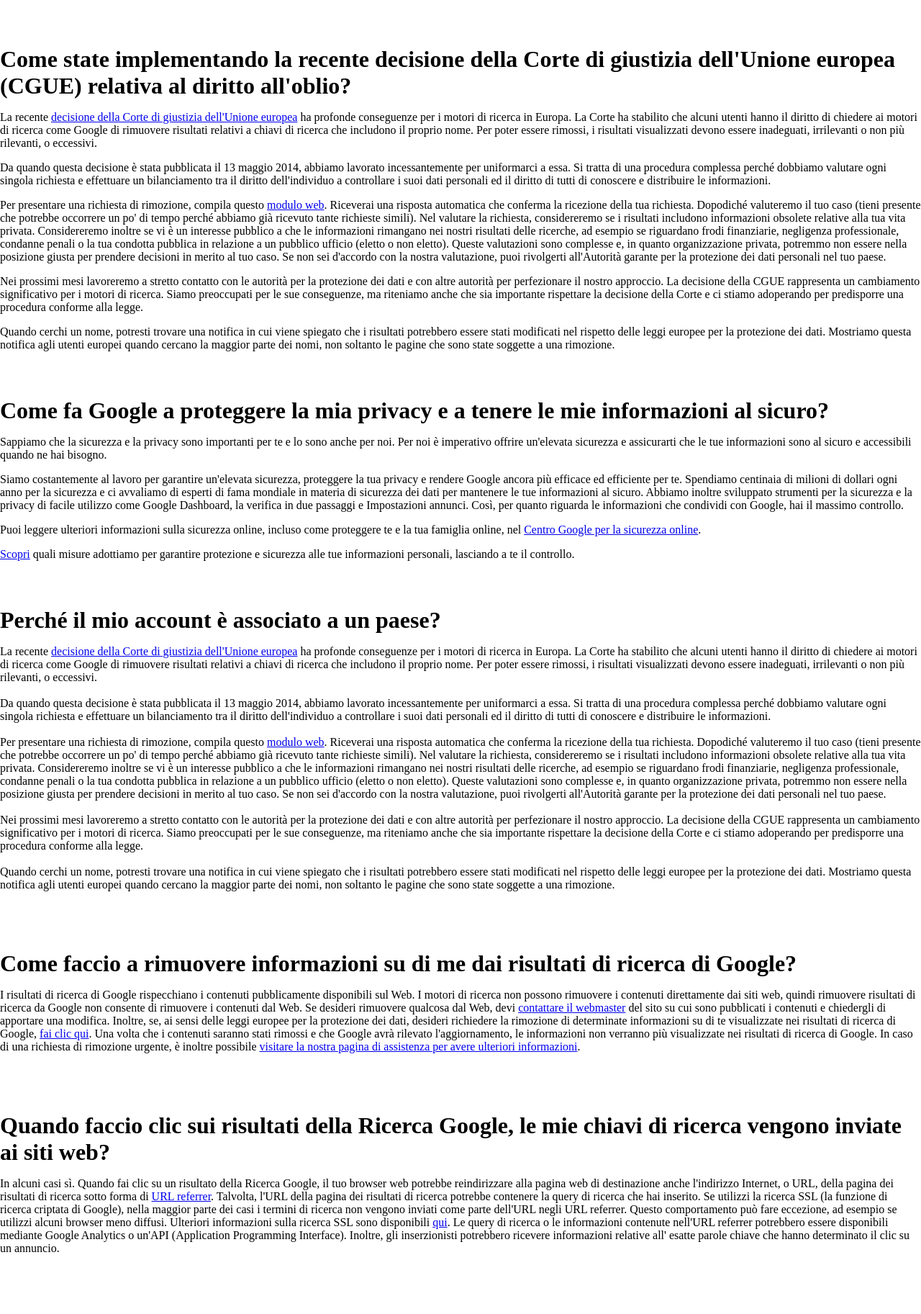
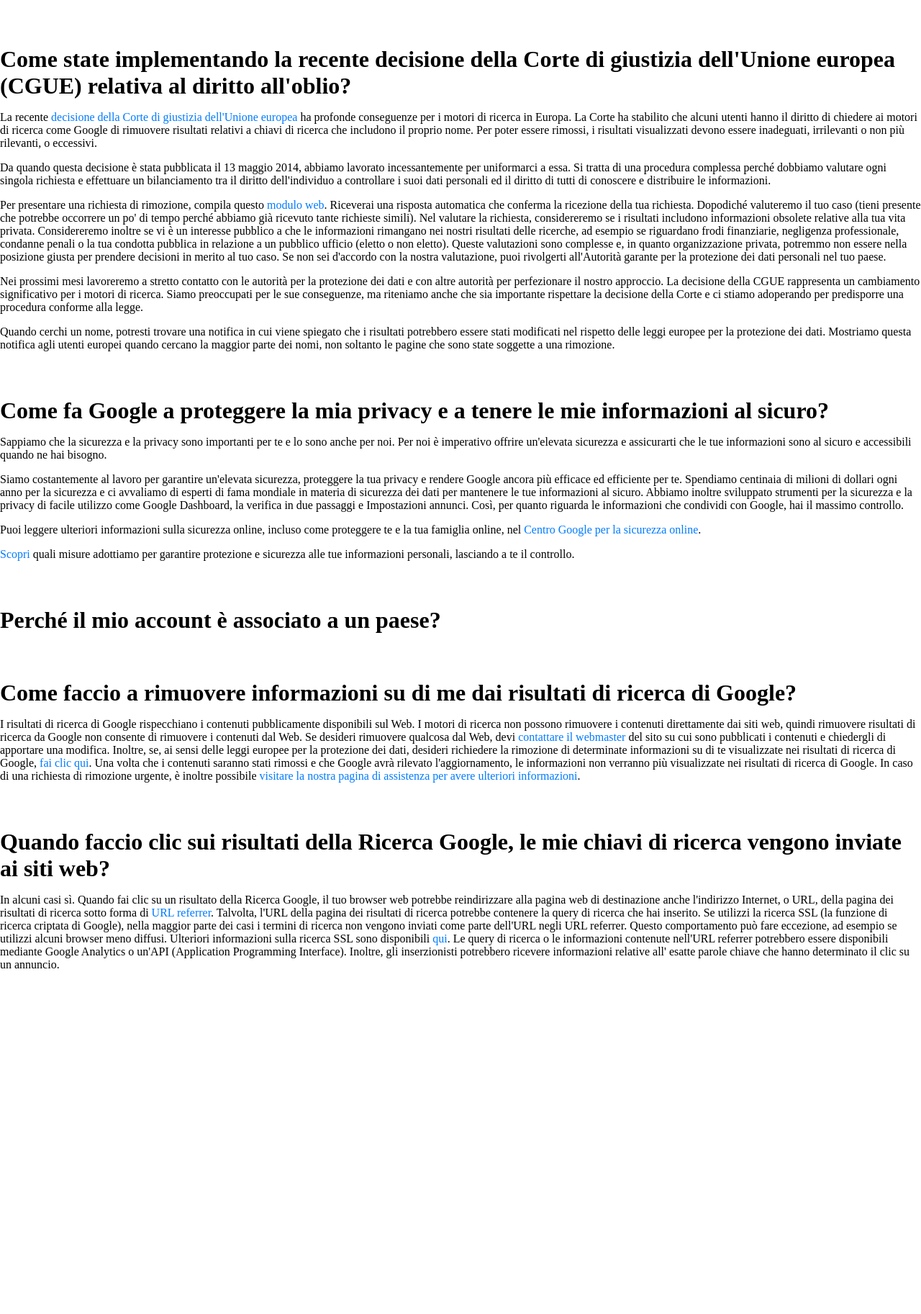
Before and after one commit to MGPasinetti/php-google-faq, a PHP site: page / in a window 1280 px wide. Shown: the whole page at 72% size. After the commit the page ends 1345 px from the top, so only its background shows below. Run offline with PHP 8.4, Linux system fonts and the light colour scheme.

Commit message:
fixing style

```diff
--- a/index.php
+++ b/index.php
@@ -44,11 +44,7 @@ Completare il resto della pagina. -->
         ],
         [
             'Q' => "Perché il mio account è associato a un paese?",
-            'A'=> "La recente <a href='#'>decisione della Corte di giustizia dell'Unione europea</a> ha profonde conseguenze per i motori di ricerca in Europa. La Corte ha stabilito che alcuni utenti hanno il diritto di chiedere ai motori di ricerca come Google di rimuovere risultati relativi a chiavi di ricerca che includono il proprio nome. Per poter essere rimossi, i risultati visualizzati devono essere inadeguati, irrilevanti o non più rilevanti, o eccessivi. <br><br>
-            Da quando questa decisione è stata pubblicata il 13 maggio 2014, abbiamo lavorato incessantemente per uniformarci a essa. Si tratta di una procedura complessa perché dobbiamo valutare ogni singola richiesta e effettuare un bilanciamento tra il diritto dell'individuo a controllare i suoi dati personali ed il diritto di tutti di conoscere e distribuire le informazioni. <br><br>
-            Per presentare una richiesta di rimozione, compila questo <a href='#'>modulo web</a>. Riceverai una risposta automatica che conferma la ricezione della tua richiesta. Dopodiché valuteremo il tuo caso (tieni presente che potrebbe occorrere un po' di tempo perché abbiamo già ricevuto tante richieste simili). Nel valutare la richiesta, considereremo se i risultati includono informazioni obsolete relative alla tua vita privata. Considereremo inoltre se vi è un interesse pubblico a che le informazioni rimangano nei nostri risultati delle ricerche, ad esempio se riguardano frodi finanziarie, negligenza professionale, condanne penali o la tua condotta pubblica in relazione a un pubblico ufficio (eletto o non eletto). Queste valutazioni sono complesse e, in quanto organizzazione privata, potremmo non essere nella posizione giusta per prendere decisioni in merito al tuo caso. Se non sei d'accordo con la nostra valutazione, puoi rivolgerti all'Autorità garante per la protezione dei dati personali nel tuo paese. <br><br>
-            Nei prossimi mesi lavoreremo a stretto contatto con le autorità per la protezione dei dati e con altre autorità per perfezionare il nostro approccio. La decisione della CGUE rappresenta un cambiamento significativo per i motori di ricerca. Siamo preoccupati per le sue conseguenze, ma riteniamo anche che sia importante rispettare la decisione della Corte e ci stiamo adoperando per predisporre una procedura conforme alla legge. <br><br>
-            Quando cerchi un nome, potresti trovare una notifica in cui viene spiegato che i risultati potrebbero essere stati modificati nel rispetto delle leggi europee per la protezione dei dati. Mostriamo questa notifica agli utenti europei quando cercano la maggior parte dei nomi, non soltanto le pagine che sono state soggette a una rimozione. <br><br>",
+            'A'=> "",
             // 'subQandA' => [
             //     'subQ' => '',
             //     'subA' => ''
@@ -56,7 +52,7 @@ Completare il resto della pagina. -->
         ],
         [
             'Q' => "Come faccio a rimuovere informazioni su di me dai risultati di ricerca di Google?",
-            'A'=> "I risultati di ricerca di Google rispecchiano i contenuti pubblicamente disponibili sul Web. I motori di ricerca non possono rimuovere i contenuti direttamente dai siti web, quindi rimuovere risultati di ricerca da Google non consente di rimuovere i contenuti dal Web. Se desideri rimuovere qualcosa dal Web, devi <a href='#'>contattare il webmaster</a> del sito su cui sono pubblicati i contenuti e chiedergli di apportare una modifica. Inoltre, se, ai sensi delle leggi europee per la protezione dei dati, desideri richiedere la rimozione di determinate informazioni su di te visualizzate nei risultati di ricerca di Google, <a href='#'>fai clic qui</a>. Una volta che i contenuti saranno stati rimossi e che Google avrà rilevato l'aggiornamento, le informazioni non verranno più visualizzate nei risultati di ricerca di Google. In caso di una richiesta di rimozione urgente, è inoltre possibile <a href='#'>visitare la nostra pagina di assistenza per avere ulteriori informazioni</a>.<br><br>",
+            'A'=> "<p>I risultati di ricerca di Google rispecchiano i contenuti pubblicamente disponibili sul Web. I motori di ricerca non possono rimuovere i contenuti direttamente dai siti web, quindi rimuovere risultati di ricerca da Google non consente di rimuovere i contenuti dal Web. Se desideri rimuovere qualcosa dal Web, devi <a href='#'>contattare il webmaster</a> del sito su cui sono pubblicati i contenuti e chiedergli di apportare una modifica. Inoltre, se, ai sensi delle leggi europee per la protezione dei dati, desideri richiedere la rimozione di determinate informazioni su di te visualizzate nei risultati di ricerca di Google, <a href='#'>fai clic qui</a>. Una volta che i contenuti saranno stati rimossi e che Google avrà rilevato l'aggiornamento, le informazioni non verranno più visualizzate nei risultati di ricerca di Google. In caso di una richiesta di rimozione urgente, è inoltre possibile <a href='#'>visitare la nostra pagina di assistenza per avere ulteriori informazioni</a>.</p>",
             // 'subQandA' => [
             //     'subQ' => '',
             //     'subA' => ''
@@ -64,7 +60,7 @@ Completare il resto della pagina. -->
         ],
         [
             'Q' => "Quando faccio clic sui risultati della Ricerca Google, le mie chiavi di ricerca vengono inviate ai siti web?",
-            'A'=> "In alcuni casi sì. Quando fai clic su un risultato della Ricerca Google, il tuo browser web potrebbe reindirizzare alla pagina web di destinazione anche l'indirizzo Internet, o URL, della pagina dei risultati di ricerca sotto forma di <a href='#'>URL referrer</a>. Talvolta, l'URL della pagina dei risultati di ricerca potrebbe contenere la query di ricerca che hai inserito. Se utilizzi la ricerca SSL (la funzione di ricerca criptata di Google), nella maggior parte dei casi i termini di ricerca non vengono inviati come parte dell'URL negli URL referrer. Questo comportamento può fare eccezione, ad esempio se utilizzi alcuni browser meno diffusi. Ulteriori informazioni sulla ricerca SSL sono disponibili <a href='#'>qui</a>. Le query di ricerca o le informazioni contenute nell'URL referrer potrebbero essere disponibili mediante Google Analytics o un'API (Application Programming Interface). Inoltre, gli inserzionisti potrebbero ricevere informazioni relative all' esatte parole chiave che hanno determinato il clic su un annuncio. <br><br>",
+            'A'=> "<p>In alcuni casi sì. Quando fai clic su un risultato della Ricerca Google, il tuo browser web potrebbe reindirizzare alla pagina web di destinazione anche l'indirizzo Internet, o URL, della pagina dei risultati di ricerca sotto forma di <a href='#'>URL referrer</a>. Talvolta, l'URL della pagina dei risultati di ricerca potrebbe contenere la query di ricerca che hai inserito. Se utilizzi la ricerca SSL (la funzione di ricerca criptata di Google), nella maggior parte dei casi i termini di ricerca non vengono inviati come parte dell'URL negli URL referrer. Questo comportamento può fare eccezione, ad esempio se utilizzi alcuni browser meno diffusi. Ulteriori informazioni sulla ricerca SSL sono disponibili <a href='#'>qui</a>. Le query di ricerca o le informazioni contenute nell'URL referrer potrebbero essere disponibili mediante Google Analytics o un'API (Application Programming Interface). Inoltre, gli inserzionisti potrebbero ricevere informazioni relative all' esatte parole chiave che hanno determinato il clic su un annuncio.</p>",
             // 'subQandA' => [
             //     'subQ' => '',
             //     'subA' => ''
--- a/style.css
+++ b/style.css
@@ -16,3 +16,8 @@ h1 {
 p {
     margin: 1rem 0;
 }
+
+a {
+    text-decoration: none;
+    color: #007bff;
+}
```
